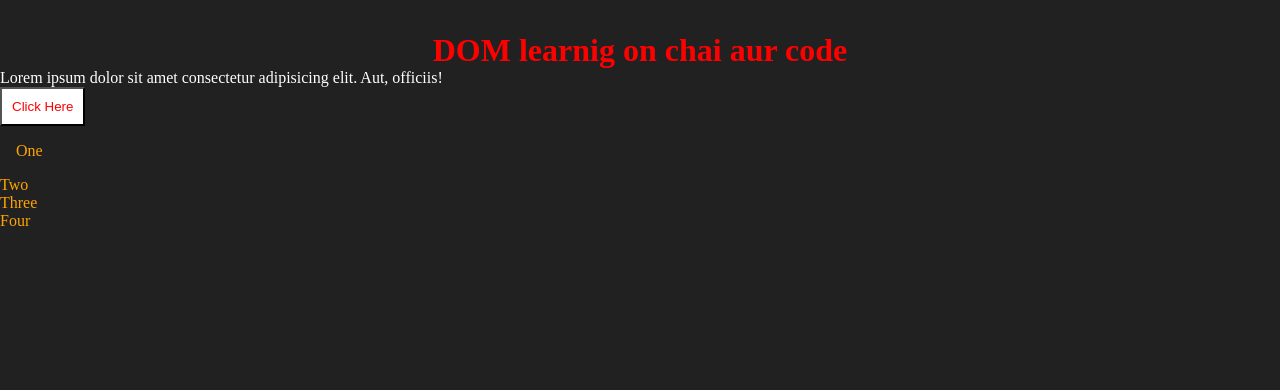
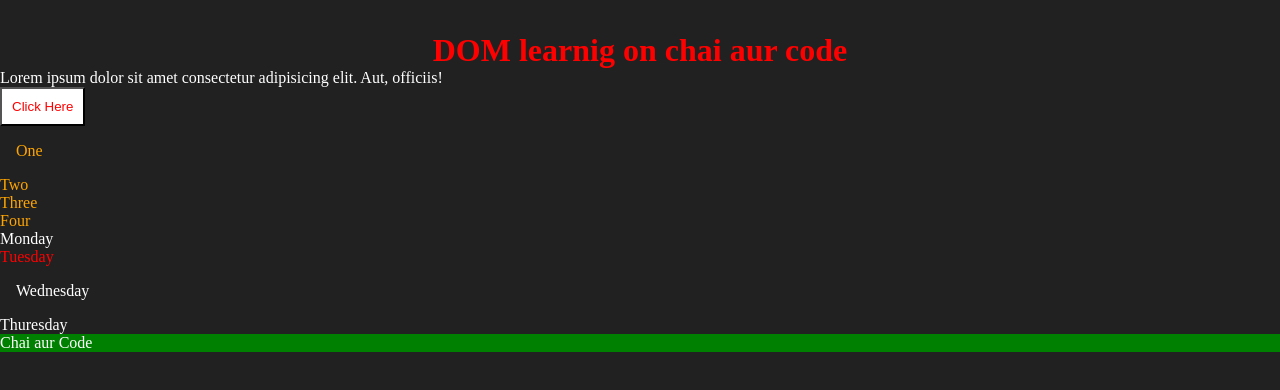
Before and after one commit to Nitin-Gumber/DOM-js-by-Hitesh-Choudhary, a plain HTML site: page index.html in a window 1280 px wide. Drawn offline with Linux system fonts and the light colour scheme.

Commit message:
DOM Basic to Advance

```diff
--- a/index.html
+++ b/index.html
@@ -35,6 +35,13 @@
         </ul>
     </div>
 
+    <div class="parent">
+        <div class="day">Monday</div>
+        <div class="day">Tuesday</div>
+        <div class="day">Wednesday</div>
+        <div class="day">Thuresday</div>
+    </div>
+
 
     <script src="script.js"></script>
 </body>
--- a/script.js
+++ b/script.js
@@ -9,7 +9,7 @@ titlestyle.innerHTML
 // querySelector VS querySelectorAll
 
 const myUl = document.querySelector('ul')
-console.log(myUl)
+// console.log(myUl)
 const turngreen = myUl.querySelector('li')
 turngreen.style.color = "green"
 turngreen.style.padding = "1rem 1rem"
@@ -26,9 +26,42 @@ tempLiList.forEach((items) => items.style.color = "green")
 // HTMLCollection
 
 const tempClassList = document.getElementsByClassName("list-item")
-console.log(tempClassList)
+// console.log(tempClassList)
 const convertToArray = Array.from(tempClassList)
-console.log(convertToArray)
+// console.log(convertToArray)
 convertToArray.map((item) =>{
     item.style.color = "orange"
 })
+
+// Parent ko select krke child element ko display krna
+const parent = document.querySelector('.parent')
+// console.log(parent)
+// console.log(parent.children)
+// console.log(parent.children[1].innerHTML)
+for (let i = 0; i < parent.children.length; i++) {
+    // console.log(parent.children[i].innerHTML)
+}
+
+parent.children[1].style.color = "red"
+parent.children[2].style.padding = "1rem 1rem"
+// console.log(parent.firstElementChild)
+// console.log(parent.lastElementChild)
+
+// Child element ko select krke parent element ko select kr skte hai
+const dayOne = document.querySelector('.day')
+// console.log(dayOne)
+// console.log(dayOne.parentElement)
+// console.log(dayOne.nextElementSibling)
+// console.log("NODES: ", parent.childNodes) // line break count krta h
+
+// How to Create Element:-
+const div = document.createElement('div')
+// console.log(div)
+div.className = "main"
+div.id = Math.round(Math.random() * 10 + 1)
+div.setAttribute("title", "generated title")
+div.style.background = "green"
+// div.innerHTML = "Chai aur Code"
+const addText = document.createTextNode("Chai aur Code")
+div.appendChild(addText)
+document.body.appendChild(div)
```
